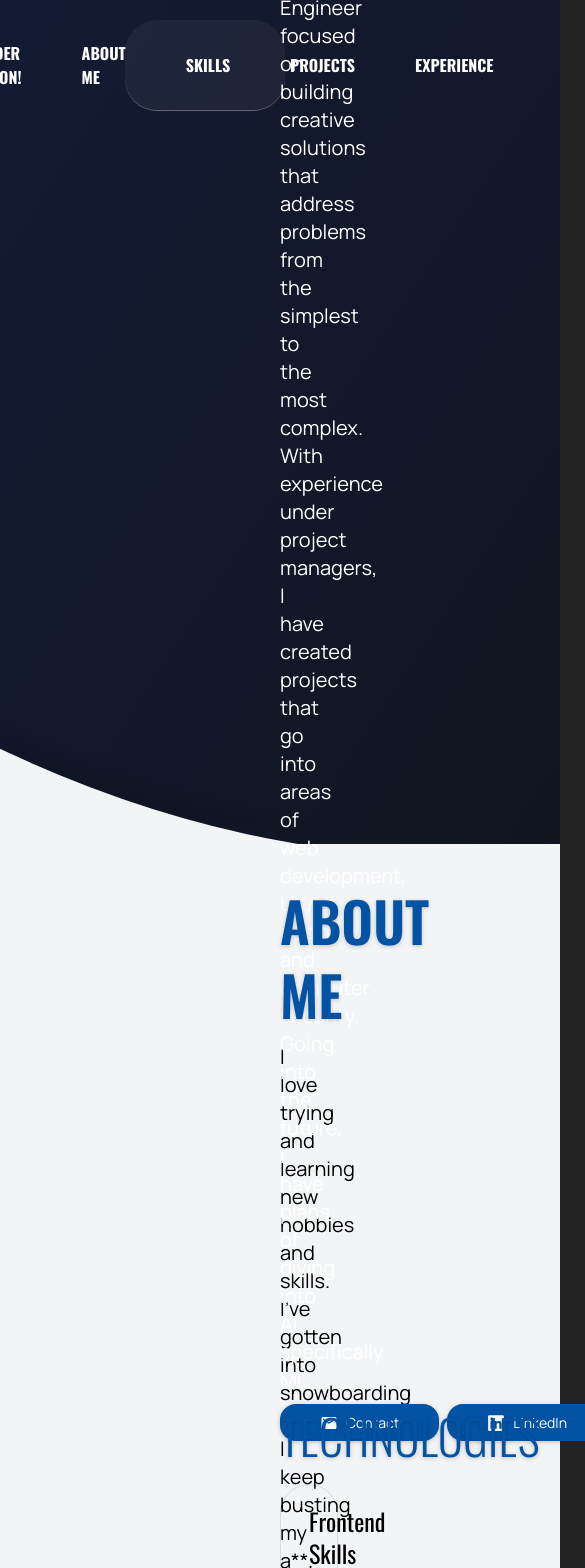
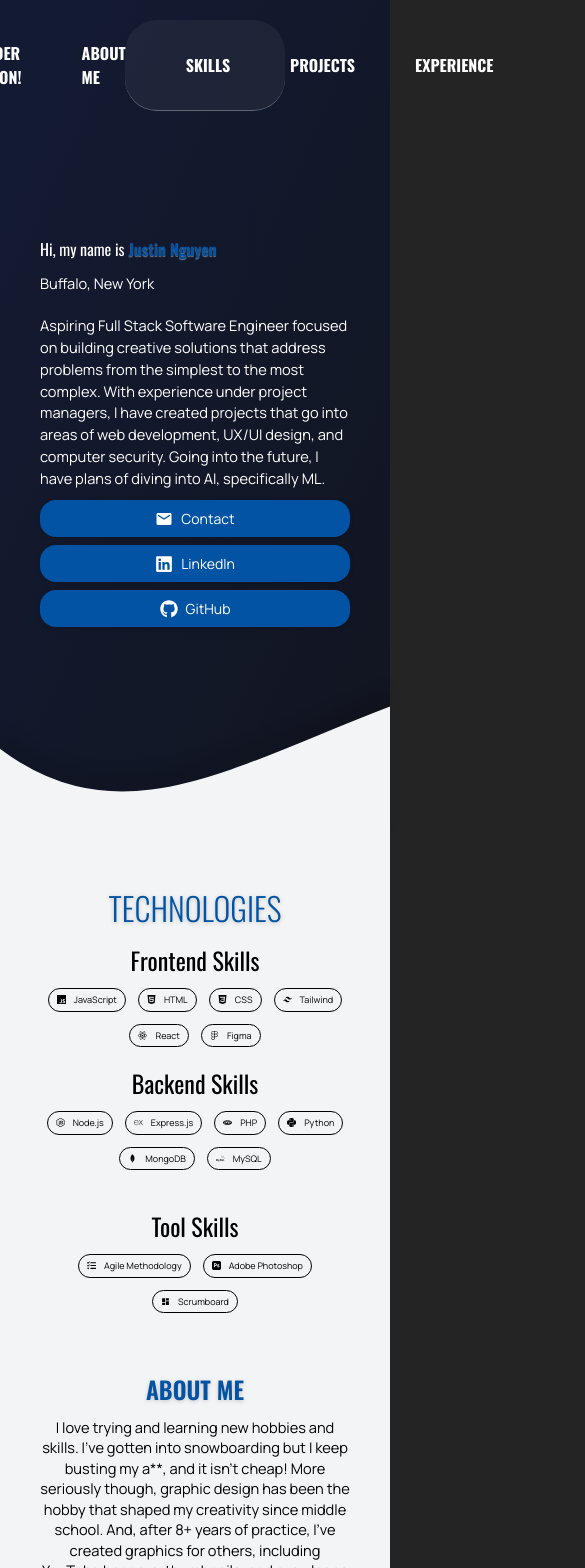
Before and after one commit to jhn816/jhn-web, a React (Vite) app: page / in a window 390 px wide. Shown: the top 1568 px of the page, 585 px wide, since content can reach past the window. Built offline with nearby package versions, Linux system fonts and the light colour scheme.

Commit message:
Made clamping and media queries for the sections of introctions and skills and about me. Have to do the rest later on.

```diff
--- a/package.json
+++ b/package.json
@@ -10,6 +10,7 @@
     "preview": "vite preview"
   },
   "dependencies": {
+    "@tailwindcss/container-queries": "^0.1.1",
     "@tailwindcss/vite": "^4.1.17",
     "lucide-react": "^0.553.0",
     "react": "^19.2.0",
@@ -18,6 +19,7 @@
   },
   "devDependencies": {
     "@eslint/js": "^9.39.1",
+    "@tailwindcss/postcss": "^4.1.17",
     "@types/react": "^19.2.2",
     "@types/react-dom": "^19.2.2",
     "@vitejs/plugin-react": "^5.1.0",
--- a/src/App.jsx
+++ b/src/App.jsx
@@ -29,6 +29,26 @@ function App() {
       setIsScrolled(window.scrollY > 50);
     };
 
+    function updateCurve() {
+      const width = window.innerWidth;
+      const path = document.getElementById("curve");
+
+      if (width < 768) {
+        path.setAttribute("d", "M0 750 C 200 900, 378 600, 767 659 L767 905 L0 905 Z");
+      } else {
+        path.setAttribute("d", "M0 750 C 530 1000, 1000 800, 1709 335 L1709 905 L0 905 Z");
+        //   M0 750
+        //   C 530 1000, 1000 800, 1709 335
+        //   L1709 905
+        //   L0 905
+        //   Z
+        // }
+      }
+    }
+
+    window.addEventListener("resize", updateCurve);
+    updateCurve();
+
     window.addEventListener("scroll", handleScroll);
     return () => window.removeEventListener("scroll", handleScroll);
   }, []);
@@ -37,6 +57,21 @@ function App() {
   const experiences = [
     "Work", "Academic", "Volunteer"
   ];
+
+  const contacts = [
+    { name: "Contact",
+      link: "",
+      icon: <MdEmail size={18}/>
+    },
+    { name: "LinkedIn",
+      link: "https://www.linkedin.com/in/jhn816/",
+      icon: <FaLinkedin size={18}/>
+    },
+    { name: "GitHub",
+      link: "https://github.com/jhn816",
+      icon: <FaGithub size={18}/>
+    }
+  ]
 
   const skills = {
     frontend: [
@@ -128,7 +163,13 @@ function App() {
         <a href="#experience" className="text-base font-bold cursor-pointer hover-up">EXPERIENCE</a>
       </div>
 
-    <div className="relative w-screen h-screen justify-center bg-gradient-to-br from-[#131b34] to-[#121520] pt-5 px-70 flex flex-col gap-35">
+    <div className="relative w-screen md:w-screen h-screen justify-center bg-gradient-to-br from-[#131b34] to-[#121520] pt-5 flex flex-col gap-35
+    px-10
+    md:px-20
+    lg:px-30
+    xl:px-50
+    2xl:px-70
+    ">
       {/* pop up for projects section */}
       { projectView !== 0 && <div className="flex items-center justify-center fixed inset-0 bg-black/20 z-50">
         <div className="bg-gray-900 w-3/4 h-1/2 p-12 rounded-4xl">
@@ -165,55 +206,55 @@ function App() {
 
       {/* path art for intro */}
       <svg   className="absolute top-0 left-0 w-screen h-screen pointer-events-none drop-shadow-[0_-20px_6px_rgba(0,0,0,0.1)]" width="200" height="120">
-          <path
-            d="
-              M0 750
-              C 530 1000, 1000 800, 1709 335
-              L1709 905
-              L0 905
-              Z
-            "
+          <path id="curve"
             className="fill-gray-100 stroke-gray-100 stroke-2"
           />
         </svg>
 
       {/* introduction section*/}
-      <div className="fade-in-section flex flex-row gap-20 h-auto">
-        <div className=" w-5/8 h-80 flex-col flex h-fit">
+      <div className="w-full gap-[20px] fade-in-section flex flex-row justify-between h-fit">
+        <div className=" w-fit h-80 flex-col flex h-fit">
           <div className="flex flex-col">
-            <div className="flex flex-row gap-3 mb-0 mt-0">
-              <a className="oswald text-[3.45rem] pb-[.75rem] weight-600 text-white"> Hi, my name is{" "}</a>
-              <a className="h-title text-[#0353a4] font-semibold text-shadow-[0px_1px_1px_rgba(255,255,255,0.9)]"> Justin Nguyen </a>
+            <div className="flex flex-row gap-1 md:gap-3 mb-0 mt-0">
+              <a className="oswald text-[clamp(1rem,3.75vw,3.25rem)] pb-[.75rem] weight-600 text-white"> Hi, my name is{" "}</a>
+              <a className="h-title text-[clamp(1rem,3.75vw,3.25rem)] text-[#0353a4] font-semibold text-shadow-[0px_1px_1px_rgba(255,255,255,0.4)] md:text-shadow-[0px_1px_1px_rgba(255,255,255,0.9)]"> Justin Nguyen </a>
             </div>
-            <a className="body text-2xl text-white"> Buffalo, New York</a>
+            <a className="body text-[clamp(.5rem,3.75vw,1.5rem)] text-white"> Buffalo, New York</a>
           </div>
 
           <div className="mt-auto">
-            <p className="body text-xl mt-5 mb-[10px] text-white"> Aspiring Full Stack Software Engineer focused on building creative solutions that address problems from the simplest to the most complex. With experience under project managers, I have created projects that go into areas of web development, UX/UI design, and computer security. Going into the future, I have plans of diving into AI, specifically ML.</p>
-            <div className="flex flex-row gap-2 body">
-              <a className="flex items-center gap-2 bg-[#0353a4] w-auto px-10 py-2 rounded-2xl text-[14px] text-white hover-press drop-shadow-black/20 drop-shadow-sm"> <MdEmail size={18}/> Contact </a>
-              <a href="https://www.linkedin.com/in/jhn816/"  target="_blank" rel="noopener noreferrer" className="flex items-center gap-2 bg-[#0353a4] w-fit px-10 py-2 rounded-2xl text-[14px] text-white hover-press drop-shadow-black/20 drop-shadow-sm"> <FaLinkedin size={18}/> LinkedIn </a>
-              <a href="https://github.com/jhn816"  target="_blank" rel="noopener noreferrer" className="flex items-center gap-2 bg-[#0353a4] w-auto px-10 py-2 rounded-2xl text-[14px] text-white hover-press drop-shadow-black/20 drop-shadow-sm"> <FaGithub size={18}/>GitHub </a>
-            </div>
+            <p className="body md:w-full text-[clamp(.15rem,3.75vw,1.25rem)] mt-5 mb-[10px] text-white"> Aspiring Full Stack Software Engineer focused on building creative solutions that address problems from the simplest to the most complex. With experience under project managers, I have created projects that go into areas of web development, UX/UI design, and computer security. Going into the future, I have plans of diving into AI, specifically ML.</p>
+            <div className="flex flex-col [@media(min-width:426px)]:flex-row gap-2 body">
+              {contacts.map((contact, index) => (
+                <a href={contact.link} target="_blank" rel="noopener noreferrer" className="[@media(max-width:426px)]:justify-center [@media(max-width:540px)]:px-5 px-10 py-2 text-[14px] flex items-center gap-2 bg-[#0353a4] rounded-2xl text-white hover-press drop-shadow-black/20 drop-shadow-sm">{contact.icon} {contact.name} </a>
+              ))}
+           </div>
           </div>
         </div>
 
-        <img src="/selfie.jpg" className="w-3/8 h-auto rounded-2xl  border-b-1 border-white/30  drop-shadow-black/20 drop-shadow-sm"/>
+        <img src="/selfie.jpg" className="w-3/8 h-fit rounded-2xl  border-b-1 border-white/30  drop-shadow-black/20 drop-shadow-sm
+        hidden lg:block"/>
       </div>
     </div>
 
-    <div className="w-screen bg-gray-100 pb-30 pt-10 px-70 flex flex-col gap-35 ">
+    <div className="w-screen bg-gray-100 pb-30 pt-10 flex flex-col gap-35
+    px-10
+    md:px-20
+    lg:px-30
+    xl:px-50
+    2xl:px-70
+    ">
       {/* skills and tech section // and about me*/}
-      <div className='fade-in-section delay-200 w-full flex flex-row justify-between'>
-        <div className="flex flex-col w-4/8 justify-center-safe gap-3">
-          <p id="skills" className="header text-[#0353a4] drop-shadow-black/20 drop-shadow-sm"> TECHNOLOGIES </p>
-          <div className="flex flex-wrap gap-3">
-            <div className="flex flex-col w-full gap-3 border-black/10 border px-7 py-5 rounded-4xl">
+      <div className='fade-in-section delay-200 w-full gap-10 lg:gap-0 flex flex-col lg:flex-row justify-between'>
+        <div className="flex flex-col w-full text-center lg:text-left lg:w-4/8 justify-center-safe gap-3">
+          <p id="skills" className="header text-[clamp(2rem,3.75vw,3.25rem)] text-[#0353a4] drop-shadow-black/20 drop-shadow-sm"> TECHNOLOGIES </p>
+          <div className="flex flex-wrap lg:gap-3">
+            <div className="flex flex-col w-full gap-3 lg:border-black/10 lg:border lg:px-7 lg:py-5 rounded-4xl">
               <p className="oswald text-black text-2xl"> Frontend Skills</p>
-              <div className='flex flex-row flex-wrap gap-3'>
+              <div className='flex flex-row justify-center lg:justify-normal flex-wrap gap-3'>
                 {skills.frontend.map((skill, index) => (
                   <div key={index}
-                    className="body flex w-fit items-center gap-2 hover-press border border-black px-4 py-2 rounded-xl text-[16px] text-black hover:bg-[#0353a4] hover:text-white hover:border-[#0353a4] transition cursor-default">
+                    className="body flex w-fit items-center gap-2 hover-press border border-black px-2 py-1 text-[9px] lg:px-4 lg:py-2 rounded-xl lg:text-[16px] text-black hover:bg-[#0353a4] hover:text-white hover:border-[#0353a4] transition cursor-default">
                     {skill.icon}
                     {skill.name}
                   </div>
@@ -221,12 +262,12 @@ function App() {
               </div>
             </div>
 
-            <div className="flex flex-col w-full gap-3 border-black/10 border px-7 py-5 rounded-4xl">
+            <div className="flex flex-col w-full gap-3 lg:border-black/10 lg:border lg:px-7 py-5 rounded-4xl">
               <p className="oswald text-black text-2xl"> Backend Skills </p>
-              <div className='flex flex-row flex-wrap gap-3'>
+              <div className='flex flex-row justify-center lg:justify-normal flex-wrap gap-3'>
                 {skills.backend.map((skill, index) => (
                   <div key={index}
-                    className="body flex w-fit items-center gap-2 hover-press border border-black/ px-4 py-2 rounded-xl text-[16px] text-black hover:bg-[#0353a4] hover:text-white hover:border-[#0353a4] transition cursor-default">
+                    className="body flex w-fit items-center gap-2 hover-press border border-black px-2 py-1 text-[9px] lg:px-4 lg:py-2 rounded-xl lg:text-[16px] text-black hover:bg-[#0353a4] hover:text-white hover:border-[#0353a4] transition cursor-default">
                     {skill.icon}
                     {skill.name}
                   </div>
@@ -234,12 +275,12 @@ function App() {
               </div>
             </div>
 
-            <div className="flex flex-col w-full gap-3 border-black/10 border px-7 py-5 rounded-4xl">
+            <div className="flex flex-col w-full gap-3 lg:border-black/10 lg:border lg:px-7 py-5 rounded-4xl">
               <p className="oswald text-black text-2xl"> Tool Skills </p>
-              <div className='flex flex-row flex-wrap gap-3'>
+              <div className='flex flex-row justify-center lg:justify-normal flex-wrap gap-3'>
                 {skills.tools.map((skill, index) => (
                   <div key={index}
-                    className="body flex w-fit items-center gap-2 hover-press border border-black px-4 py-2 rounded-xl text-[16px] text-black hover:bg-[#0353a4] hover:text-white hover:border-[#0353a4] transition cursor-default">
+                    className="body flex w-fit items-center gap-2 hover-press border border-black px-2 py-1 text-[9px] lg:px-4 lg:py-2 rounded-xl lg:text-[16px] text-black hover:bg-[#0353a4] hover:text-white hover:border-[#0353a4] transition cursor-default">
                     {skill.icon}
                     {skill.name}
                   </div>
@@ -249,9 +290,9 @@ function App() {
 
           </div>
         </div>
-        <div className="flex flex-col w-7/16 text-right justify-center text-center h-full">
+        <div className="flex flex-col w-full text-center lg:text-right lg:w-7/16 h-full">
             <p id="about" className="h-title text-[#0353a4] text-2xl drop-shadow-black/20 drop-shadow-sm"> ABOUT ME </p>
-            <p className='body text-black text-xl'>I love trying and learning new hobbies and skills. I’ve gotten into snowboarding but I keep busting my a**, and it isn’t cheap! More seriously though, graphic design has been the hobby that shaped my creativity since middle school. And, after 8+ years of practice, I’ve created graphics for others, including YouTube banners, thumbnails, and even logos for gaming teams. It is partly the reason for the drive to build products and designs for myself and others. </p>
+            <p className='body text-[clamp(.15rem,3.75vw,1.25rem)] text-black text-xl'>I love trying and learning new hobbies and skills. I’ve gotten into snowboarding but I keep busting my a**, and it isn’t cheap! More seriously though, graphic design has been the hobby that shaped my creativity since middle school. And, after 8+ years of practice, I’ve created graphics for others, including YouTube banners, thumbnails, and even logos for gaming teams. It is partly the reason for the drive to build products and designs for myself and others. </p>
         </div>
       </div>
     </div>
--- a/src/index.css
+++ b/src/index.css
@@ -1,4 +1,6 @@
 @import "tailwindcss";
+
+@layer base, components, utilities;
 
 @font-face {
   font-family: "Manrope";
@@ -119,7 +121,6 @@ html {
   .header {
     font-family: "Oswald", sans-serif;
     font-weight: 300;
-    font-size: 3rem;
   }
 
   .oswald {
@@ -129,14 +130,12 @@ html {
   .h-title {
     font-family: "Oswald", sans-serif;
     font-weight: 600;
-    font-size: 3.45rem;
     padding-bottom: .75rem;
   }
 
   .h-body {
     font-family: "Oswald", sans-serif;
     font-weight: 400;
-    font-size: 1.875rem;
   }
 
   .body {
--- /dev/null
+++ b/tailwind.config.js
@@ -0,0 +1,16 @@
+// tailwind.config.js (in project root)
+/** @type {import('tailwindcss').Config} */
+export default {
+    content: [
+      "./index.html",
+      "./src/**/*.{js,ts,jsx,tsx}",
+    ],
+    theme: {
+      extend: {
+        screens: {
+          'xs': '475px',
+        },
+      },
+    },
+    plugins: [],
+  }
```
Also changed, not shown: 1 other file (tests, documents, lock files or other folders).
